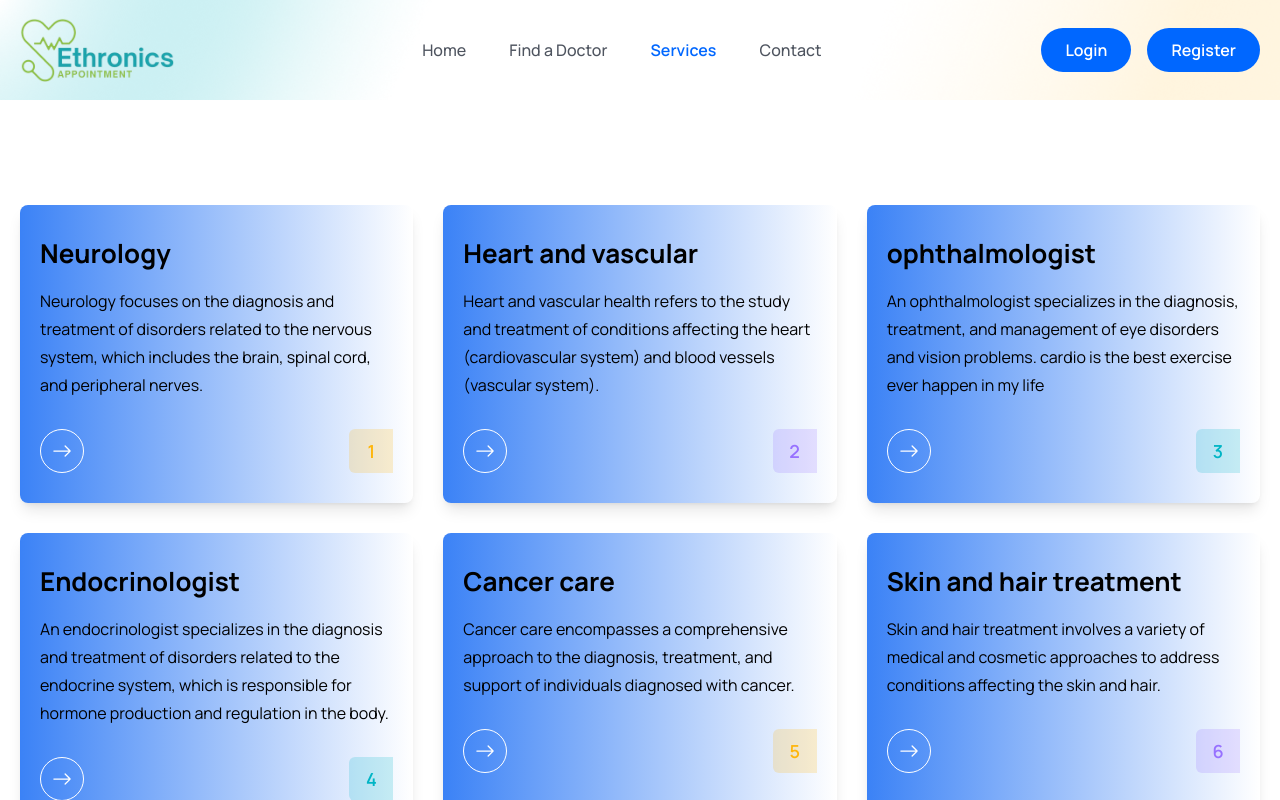
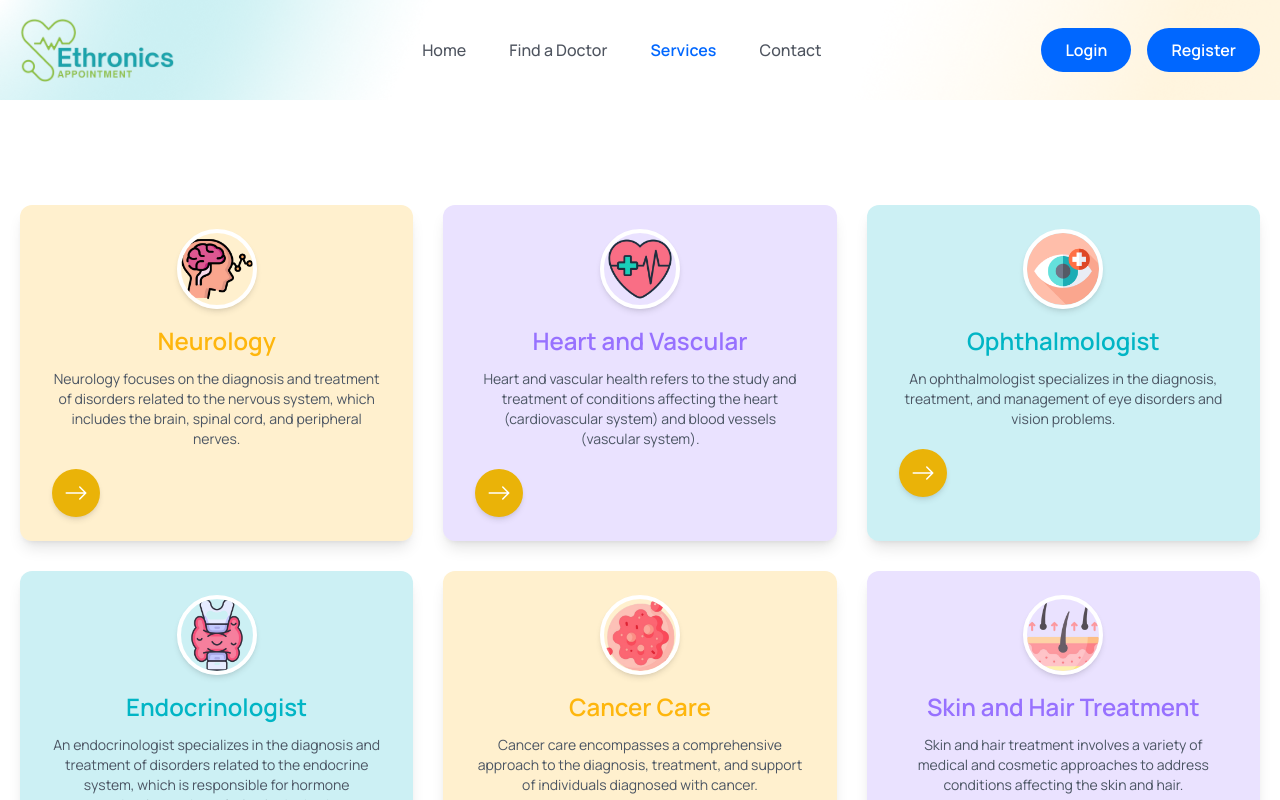
Before and after one commit to Bereket-Hailu/AI-Driven-Doctor-Appointment-Platform, a React (Vite) app in the folder Frontend/: page /services in a window 1280 px wide. Shown: the top 800 px of the page. Built offline with nearby package versions, Linux system fonts and the light colour scheme.

Commit message:
update service page

```diff
--- a/Frontend/src/assets/data/services.js
+++ b/Frontend/src/assets/data/services.js
@@ -1,38 +1,52 @@
+
+import cardiology from '../images/cardiology-removebg-preview.png';
+import hair from '../images/hair-loss-removebg-preview.png';
+import neurology from '../images/neurology-removebg-preview.png';
+import ophthalmology from '../images/ophthalmology.png';
+import gland from '../images/thyroid-removebg-preview.png';
+import cancer from '../images/cancercell.png'
+
 export const services = [
   {
     name: "Neurology",
     desc: "Neurology focuses on the diagnosis and treatment of disorders related to the nervous system, which includes the brain, spinal cord, and peripheral nerves.",
     bgColor: "rgba(254, 182, 13, .2)",
     textColor: "#FEB60D",
+    photo: neurology,
   },
   {
-    name: "Heart and vascular",
-    desc: "Heart and vascular health refers to the study and treatment of conditions affecting the heart (cardiovascular system) and blood vessels (vascular system). ",
+    name: "Heart and Vascular",
+    desc: "Heart and vascular health refers to the study and treatment of conditions affecting the heart (cardiovascular system) and blood vessels (vascular system).",
     bgColor: "rgba(151, 113, 255, .2)",
     textColor: "#9771FF",
+    photo: cardiology,
   },
   {
-    name: "ophthalmologist",
-    desc: "An ophthalmologist specializes in the diagnosis, treatment, and management of eye disorders and vision problems. cardio is the best exercise ever happen in my life ",//don't forget
+    name: "Ophthalmologist",
+    desc: "An ophthalmologist specializes in the diagnosis, treatment, and management of eye disorders and vision problems.",
     bgColor: "rgba(1, 181, 197, .2)",
     textColor: "#01B5C5",
+    photo: ophthalmology,
   },
   {
     name: "Endocrinologist",
     desc: "An endocrinologist specializes in the diagnosis and treatment of disorders related to the endocrine system, which is responsible for hormone production and regulation in the body.",
     bgColor: "rgba(1, 181, 197, .2)",
     textColor: "#01B5C5",
+    photo: gland,
   },
   {
-    name: "Cancer care",
-    desc: "Cancer care encompasses a comprehensive approach to the diagnosis, treatment, and support of individuals diagnosed with cancer. ",
+    name: "Cancer Care",
+    desc: "Cancer care encompasses a comprehensive approach to the diagnosis, treatment, and support of individuals diagnosed with cancer.",
     bgColor: "rgba(254, 182, 13, .2)",
     textColor: "#FEB60D",
+    photo: cancer,
   },
   {
-    name: "Skin and hair treatment",
+    name: "Skin and Hair Treatment",
     desc: "Skin and hair treatment involves a variety of medical and cosmetic approaches to address conditions affecting the skin and hair.",
     bgColor: "rgba(151, 113, 255, .2)",
     textColor: "#9771FF",
+    photo: hair,
   },
 ];
--- a/Frontend/src/components/Services/ServiceCard.jsx
+++ b/Frontend/src/components/Services/ServiceCard.jsx
@@ -1,40 +1,45 @@
-
-import React from 'react'
-import { BsArrowRight } from 'react-icons/bs'
-import { Link } from 'react-router-dom'
+import React from 'react';
+import { BsArrowRight } from 'react-icons/bs';
+import { Link } from 'react-router-dom';
 
 const ServiceCard = ({ item, index }) => {
-
-  const { name, desc, bgColor, textColor } = item
+  const { name, desc, bgColor, textColor, photo } = item;
 
   return (
-    <div className="py-[30px] px-3 lg:px-5 bg-gradient-to-r from-blue-500 shadow-lg rounded-lg hover:shadow-2xl transition-shadow duration-300">
-      <h2 className="text-[26px] leading-9 text-black font-[700]">
+    <div
+      className="py-6 px-6 lg:px-8 bg-white shadow-lg rounded-xl overflow-hidden transition-all duration-500 transform hover:scale-105 hover:shadow-2xl hover:-translate-y-2"
+      style={{
+        backgroundColor: `${bgColor || 'white'}`,
+        color: `${textColor || 'black'}`,
+      }}
+    >
+      <div className="relative flex justify-center mb-4">
+        <img
+          src={photo}
+          alt={name}
+          className="w-20 h-20 object-cover rounded-full border-4 border-white shadow-md transform transition-transform duration-500 ease-in-out hover:rotate-12 hover:scale-110"
+        />
+      </div>
+
+      <h2 className="text-2xl font-semibold text-center mb-3">
         {name}
       </h2>
-      <p className="text-[16px] leading-7 font-[400] text-black mt-4">
+
+      <p className="text-sm text-gray-600 text-center mb-5">
         {desc}
       </p>
 
-      <div className="flex items-center justify-between mt-[30px]">
+      <div className="flex justify-between items-center mt-5">
         <Link
           to='/doctors'
-          className="w-[44px] h-[44px] rounded-full border border-solid border-white flex items-center justify-center group hover:bg-yellow-500 hover:border-none transition-colors duration-300"
+          className="w-12 h-12 flex items-center justify-center bg-yellow-500 rounded-full hover:bg-yellow-600 transition-all duration-300 shadow-md hover:shadow-lg"
         >
-          <BsArrowRight className="group-hover:text-white text-white w-6 h-5" />
+          <BsArrowRight className="text-white w-6 h-6" />
         </Link>
-        <span className="w-[44px] h-[44px] flex items-center justify-center text-[18px] leading-[30px] font-[600]"
-          style={{
-            background: `${bgColor}`,
-            color: `${textColor}`,
-            borderRadius: '6px 0 0 6px',
-          }}
-        >
-          {index + 1}
-        </span>
+
       </div>
     </div>
-  )
+  );
 }
 
-export default ServiceCard
+export default ServiceCard;
```
